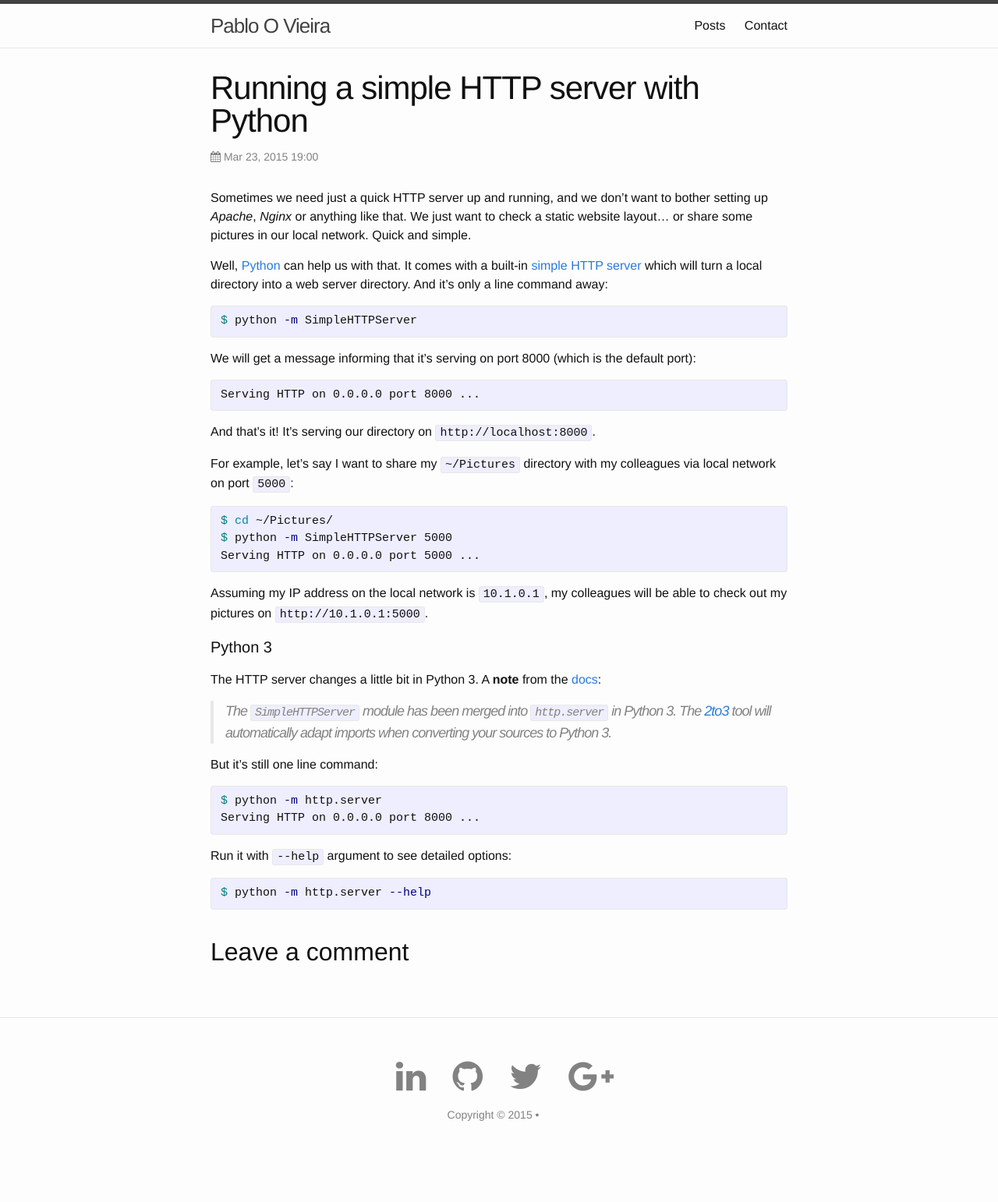
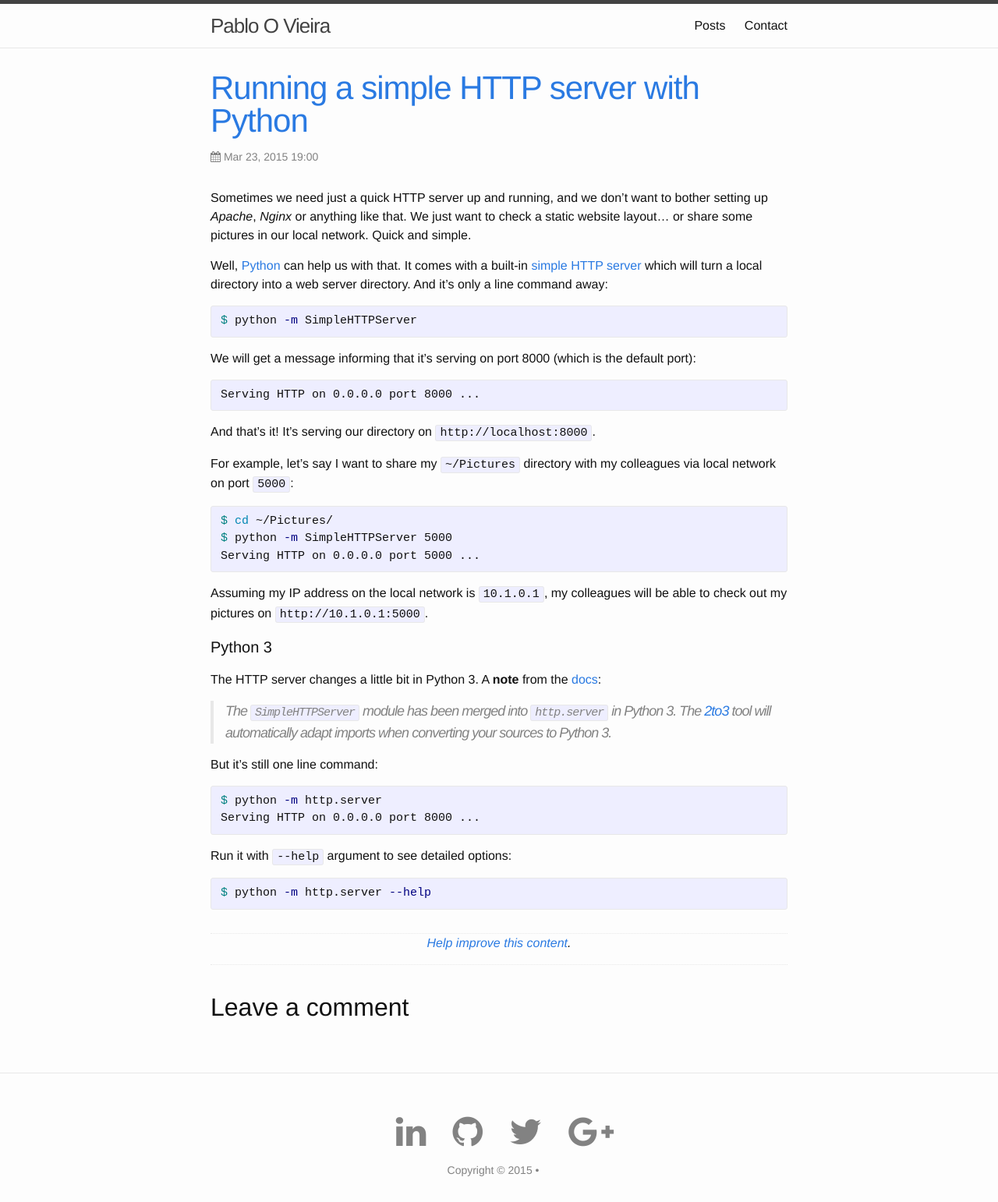
Before and after one commit to pv8/pv8.github.io, a Jekyll site: the page built from _posts/2015-03-23-simple-http-server.md, in a window 1280 px wide. Shown: the whole page at 78% size. Built offline with Jekyll 4.4.1, drawn with Linux system fonts in a browser that asks for light colours; nearby versions of some CDN libraries; comment, search, counter and statistics services are not loaded; before the commit the page ends 1471 px from its top, so only the background shows below that.

Commit message:
'help improve this content' footer

```diff
--- a/_layouts/post.html
+++ b/_layouts/post.html
@@ -4,11 +4,13 @@ layout: default
 <div class="post">
 
   <header class="post-header">
-    <h1 class="post-title">{{ page.title }}</h1>
-    <p class="post-meta"><i class="fa fa-calendar"></i> {{ page.date | date: "%b %-d, %Y %H:%M" }} {% if page.author %} • {{ page.author }} {% endif %} {% if page.meta %} • {{ page.meta }}{% endif %}</p>
+    <h1 class="post-title"><a href="{{ page.url }}" itemprop="name">{{ page.title }}</a></h1>
+    <p class="post-meta">
+      <i class="fa fa-calendar"></i> {{ page.date | date: "%b %-d, %Y %H:%M" }} {% if page.author %} • {{ page.author }} {% endif %} {% if page.meta %} • {{ page.meta }}{% endif %}
+    </p>
   </header>
 
-  <article class="post-content">
+  <article class="post-content" itemscope itemtype="http://schema.org/Article">
 
     <meta itemprop="about" content="{{ page.excerpt | replace:'"',"&quot;" }}" />
     <meta itemprop="description" content="{{ page.excerpt | replace:'"',"&quot;" }}" />
@@ -18,8 +20,14 @@ layout: default
     <meta itemprop="datePublished" content="{{ page.date | date: '%F' }}" />
     <meta itemprop="discussionUrl" content="{{ site.url }}{{ page.url }}" />
 
-    {{ content }}
+    <div itemprop="articleBody">
+      {{ content }}
+    </div>
   </article>
+
+  <div class="post-footer">
+    <p><a href="https://github.com/{{ site.github.repository_nwo }}/edit/{{ site.branch }}/{{ page.path }}">Help improve this content</a>.</p>
+  </div>
 
   {% if site.related_posts.size > 0 %}
   <div id="related">
--- a/_sass/_layout.scss
+++ b/_sass/_layout.scss
@@ -280,6 +280,15 @@
     }
 }
 
+.post-footer {
+  margin-bottom: $spacing-unit;
+  font-size: $base-font-size;
+  font-style: italic;
+  border-top: 1px dotted $grey-color-light;
+  border-bottom: 1px dotted $grey-color-light;
+  text-align: center;
+}
+
 /**
  * Contact
  */
```
